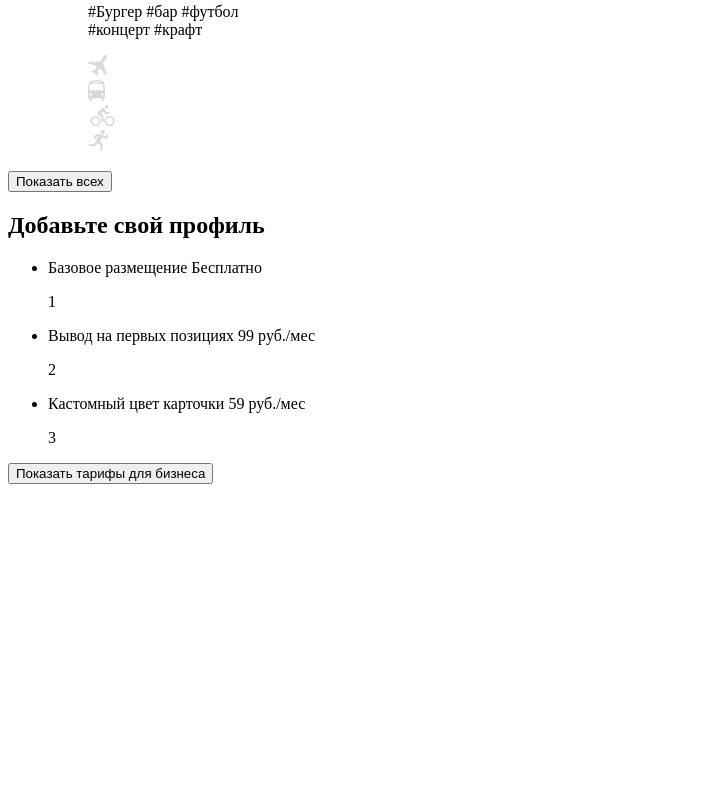
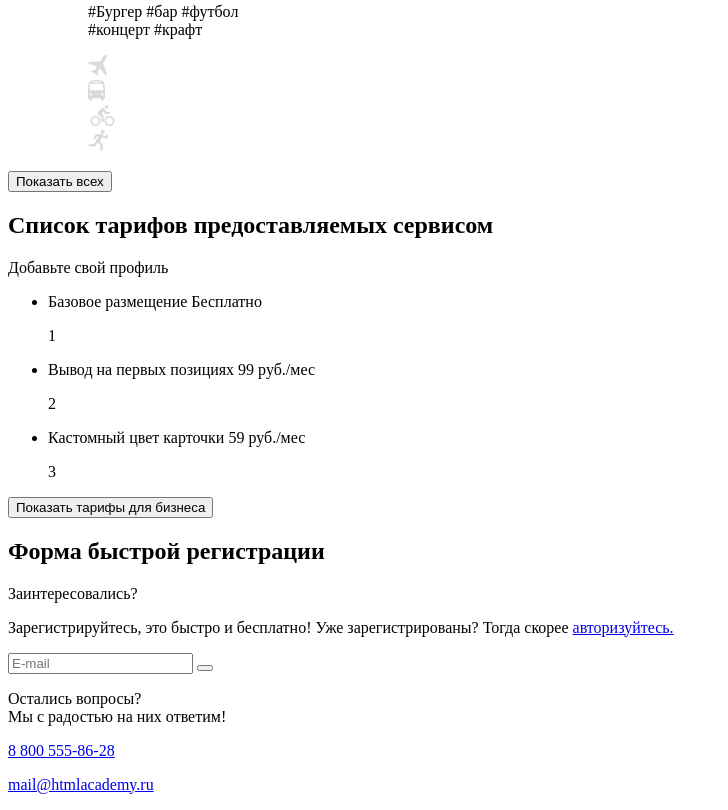
Before and after one commit to Rielees777/559959-pognali-20, a website: page source/index.html in a window 1280 px wide. Shown: the part 1993-2803 px from the top of the page, without its empty margins (0-728 px from the left). Before the commit the page ends 2485 px from the top, so only its background shows below. Drawn offline with Linux system fonts and the light colour scheme.

Commit message:
add block registry into index.html

```diff
--- a/source/index.html
+++ b/source/index.html
@@ -281,7 +281,8 @@
       <button class="travelers__button btn" type="button">Показать всех</button>
     </section>
     <section class="rates">
-      <h2 class="rates__title">Добавьте свой профиль</h2>
+      <h2 class="vissually-hidden">Список тарифов предоставляемых сервисом</h2>
+      <p class="rates__title">Добавьте свой профиль</p>
       <ul class="rates__list">
         <li class="rates__item">
           <p>Базовое размещение Бесплатно</p>
@@ -300,6 +301,21 @@
       </ul>
       <button class="rates__button" type="button">Показать тарифы для бизнеса</button>
     </section>
+    <section class="registry">
+      <h2 class="vissually-hidden">Форма быстрой регистрации</h2>
+      <p class="registry__title">Заинтересовались?</p>
+      <p class="registry__text">Зарегистрируйтесь,
+        это быстро и бесплатно!
+        Уже зарегистрированы? Тогда скорее <a href="autorisation-form.html">авторизуйтесь.</a></p>
+      <form action="." class="registry__string">
+        <input class="registry__field" type="email" name="email" placeholder="E-mail">
+        <button class="registry__button" type="submit"> </button>
+      </form>
+      <p class="registry__text">Остались вопросы?<br>
+        Мы с радостью на них ответим!</p>
+      <p class="registry__item"><a class="phone" href="tel:88005558628">8 800 555-86-28</a></p>
+      <p class="registry__item"><a class="email" href="email:mail@htmlacademy.ru">mail@htmlacademy.ru</a></p>
+    </section>
   </main>
 </body>
 
```
